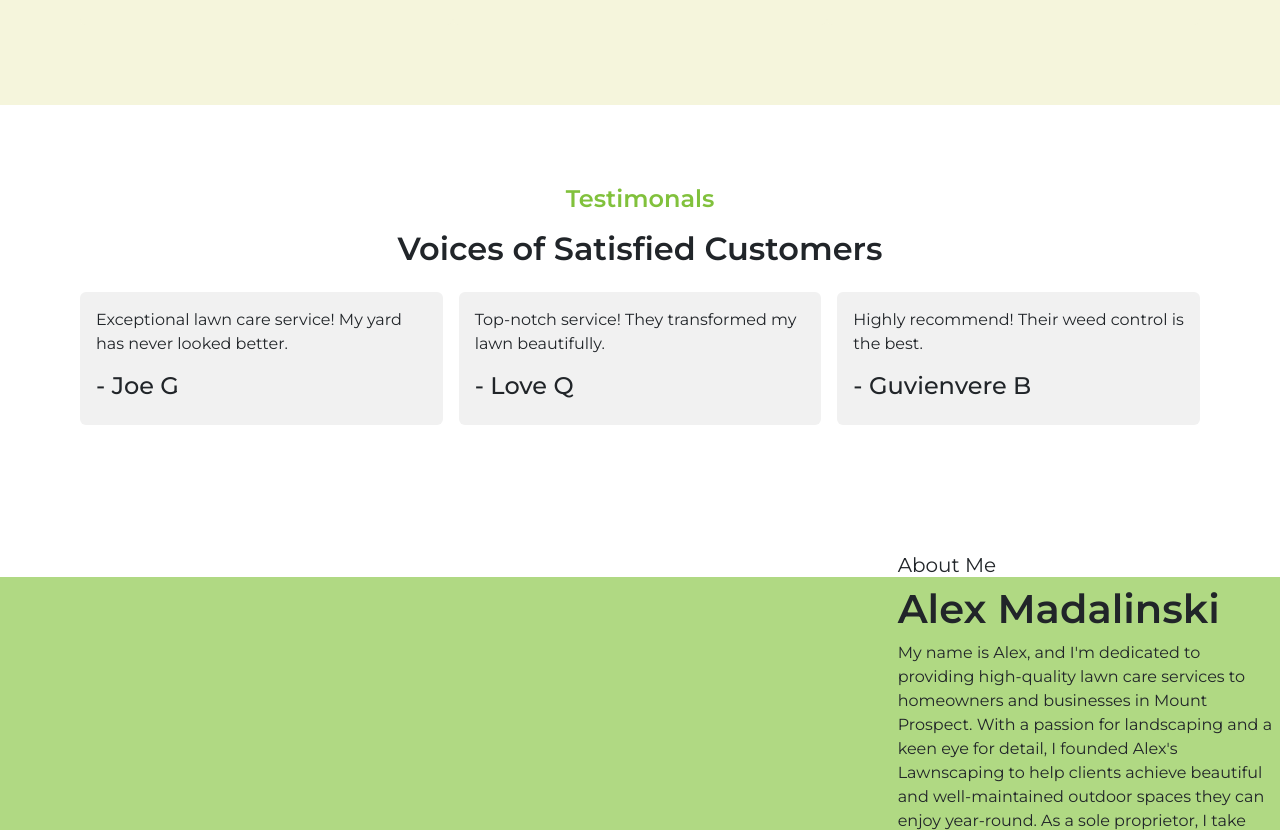
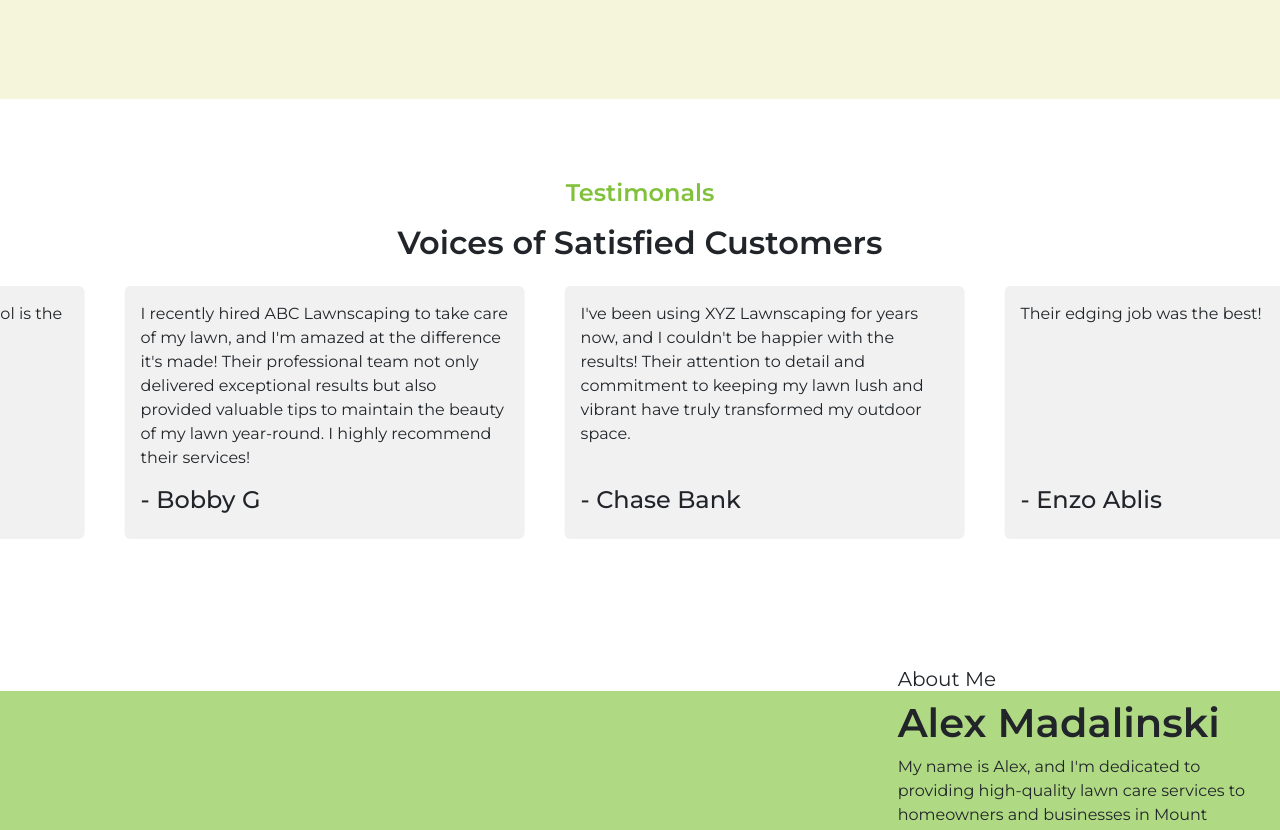
Before and after one commit to LorenzoAblis/alexlawnscaping, a React (Vite) app: page /home in a window 1280 px wide. Shown: the part 1970-2800 px from the top of the page. Built offline with nearby package versions, Linux system fonts and the light colour scheme.

Commit message:
style: Update Home component styles to improve layout and animation

```diff
--- a/src/Home.jsx
+++ b/src/Home.jsx
@@ -1,5 +1,6 @@
 import React from "react";
 import logo from "./assets/logo.png";
+import logoTransparent from "./assets/logoTransparent.png";
 import lawn from "./assets/lawn.jpg";
 import passion from "./assets/passion.jpg";
 import mowing from "./assets/mowing.jpg";
@@ -10,9 +11,9 @@ import "./Home.scss";
 
 const Home = () => {
   return (
-    <main className="shadow">
+    <main>
       <nav className="d-flex justify-content-between p-3 shadow">
-        <img src={logo} alt="logo" />
+        <img src={logoTransparent} alt="logo" />
         <div className="d-flex gap-5">
           <a href="#about-section">About</a>
           <a href="#services-section">Services</a>
@@ -118,6 +119,70 @@ const Home = () => {
             </p>
             <h4 className="testimonials-name">- Guvienvere B</h4>
           </article>
+          <article className="card">
+            <p className="testimonials-text">
+              I recently hired ABC Lawnscaping to take care of my lawn, and I'm
+              amazed at the difference it's made! Their professional team not
+              only delivered exceptional results but also provided valuable tips
+              to maintain the beauty of my lawn year-round. I highly recommend
+              their services!
+            </p>
+            <h4 className="testimonials-name">- Bobby G</h4>
+          </article>
+          <article className="card">
+            <p className="testimonials-text">
+              I've been using XYZ Lawnscaping for years now, and I couldn't be
+              happier with the results! Their attention to detail and commitment
+              to keeping my lawn lush and vibrant have truly transformed my
+              outdoor space.
+            </p>
+            <h4 className="testimonials-name">- Chase Bank</h4>
+          </article>
+          <article className="card">
+            <p className="testimonials-text">Their edging job was the best!</p>
+            <h4 className="testimonials-name">- Enzo Ablis</h4>
+          </article>
+          <article className="card">
+            <p className="testimonials-text">
+              Exceptional lawn care service! My yard has never looked better.
+            </p>
+            <h4 className="testimonials-name">- Joe G</h4>
+          </article>
+          <article className="card">
+            <p className="testimonials-text">
+              Top-notch service! They transformed my lawn beautifully.
+            </p>
+            <h4 className="testimonials-name">- Love Q</h4>
+          </article>
+          <article className="card">
+            <p className="testimonials-text">
+              Highly recommend! Their weed control is the best.
+            </p>
+            <h4 className="testimonials-name">- Guvienvere B</h4>
+          </article>
+          <article className="card">
+            <p className="testimonials-text">
+              I recently hired ABC Lawnscaping to take care of my lawn, and I'm
+              amazed at the difference it's made! Their professional team not
+              only delivered exceptional results but also provided valuable tips
+              to maintain the beauty of my lawn year-round. I highly recommend
+              their services!
+            </p>
+            <h4 className="testimonials-name">- Bobby G</h4>
+          </article>
+          <article className="card">
+            <p className="testimonials-text">
+              I've been using XYZ Lawnscaping for years now, and I couldn't be
+              happier with the results! Their attention to detail and commitment
+              to keeping my lawn lush and vibrant have truly transformed my
+              outdoor space.
+            </p>
+            <h4 className="testimonials-name">- Chase Bank</h4>
+          </article>
+          <article className="card">
+            <p className="testimonials-text">Their edging job was the best!</p>
+            <h4 className="testimonials-name">- Enzo Ablis</h4>
+          </article>
         </div>
       </section>
 
--- a/src/Home.scss
+++ b/src/Home.scss
@@ -9,7 +9,7 @@ main {
 }
 
 nav {
-  background-color: $background;
+  background-color: transparent;
   width: 100%;
   position: relative;
   top: 0;
@@ -36,7 +36,7 @@ nav {
     background-color: $background;
     align-items: center;
     font-weight: bold;
-    text-align: center;
+    text-align: right;
     font-size: 1.25rem;
     text-decoration: none;
   }
@@ -149,6 +149,7 @@ nav {
   flex-direction: column;
   width: 100%;
   align-items: center;
+  overflow: hidden;
 
   .testimonials-header {
     margin-bottom: 1rem;
@@ -162,13 +163,23 @@ nav {
 
   .testimonials-content {
     display: flex;
-    width: 100%;
-    gap: 1rem;
+    gap: 2.5rem;
+    overflow: hidden;
+    animation: 20s slide infinite linear;
+
+    @keyframes slide {
+      from {
+        transform: translateX(calc(30% + 35rem));
+      }
+      to {
+        transform: translateX(calc(-30% - 35rem));
+      }
+    }
 
     .card {
       justify-content: space-between;
       border: none;
-      width: 33%;
+      width: 25rem;
       padding: 1rem;
       background-color: #f1f1f1;
     }
@@ -185,7 +196,7 @@ nav {
   justify-content: center;
 
   img {
-    width: 20%;
+    width: 25%;
     height: 60vh;
     object-fit: cover;
     border-radius: 5%;
@@ -245,7 +256,7 @@ nav {
     margin-left: 7vw;
 
     .question {
-      width: 20vw;
+      width: 30vw;
 
       hr {
         margin-top: auto;
@@ -262,7 +273,7 @@ nav {
     }
 
     h1 {
-      width: 22.1vw;
+      width: 29vw;
       text-align: left;
 
       span {
@@ -287,7 +298,7 @@ nav {
   }
 
   .passion-title {
-    transition: all 1s;
+    transition: all 0.5s;
 
     &:hover {
       color: $primary;
@@ -310,7 +321,7 @@ nav {
       transition: all 1s;
 
       &:hover {
-        width: 30%;
+        width: 35%;
         height: 70vh;
         box-shadow: 0 0 200px $accent;
       }
@@ -495,19 +506,19 @@ nav {
   .footer {
     .footer-content {
       .question {
-        width: 90%; /* Adjust width for smaller screens */
+        width: 90%;
 
         hr {
-          width: 100%; /* Adjust width for smaller screens */
+          width: 100%;
         }
       }
 
       .contact {
-        width: 100%; /* Adjust width for smaller screens */
+        width: 100%;
       }
 
       h1 {
-        width: 90%; /* Adjust width for smaller screens */
+        width: 90%;
       }
     }
   }
```
Also changed, not shown: src/assets/logoTransparent.png (added).
